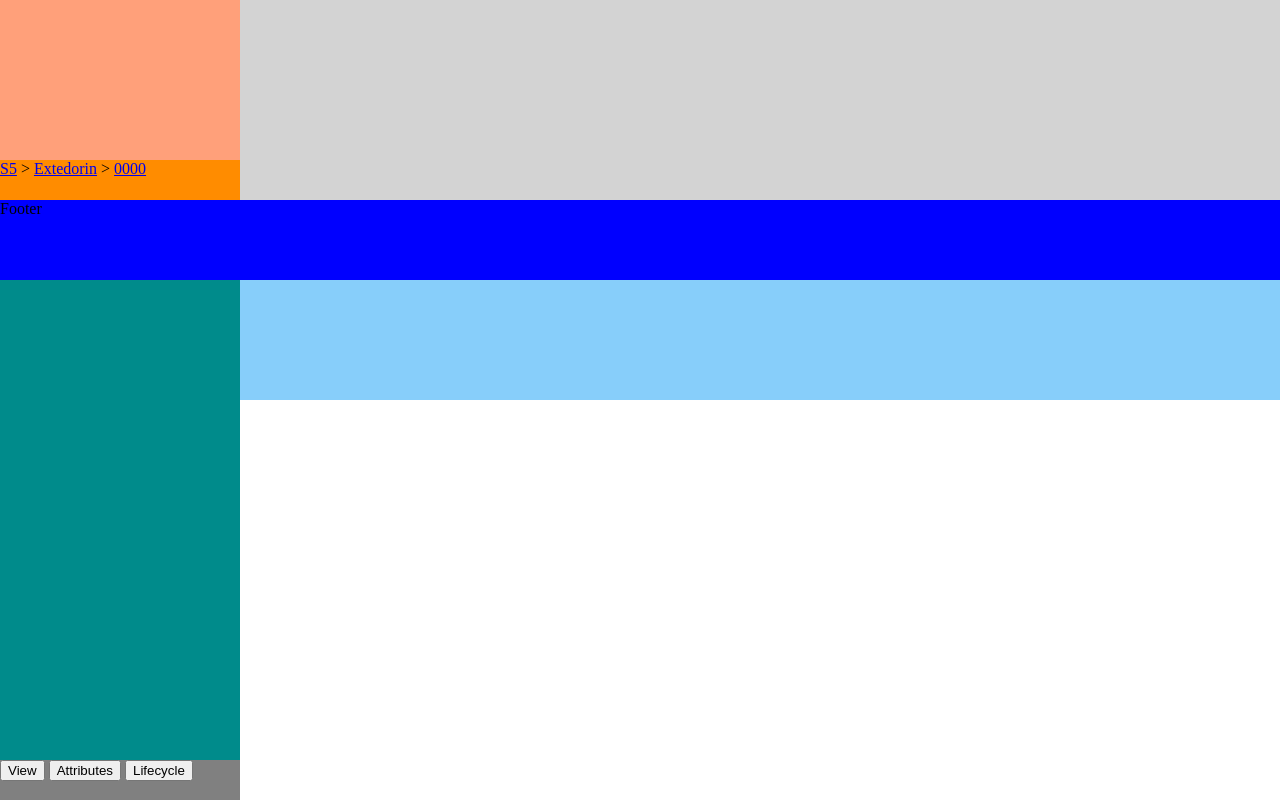
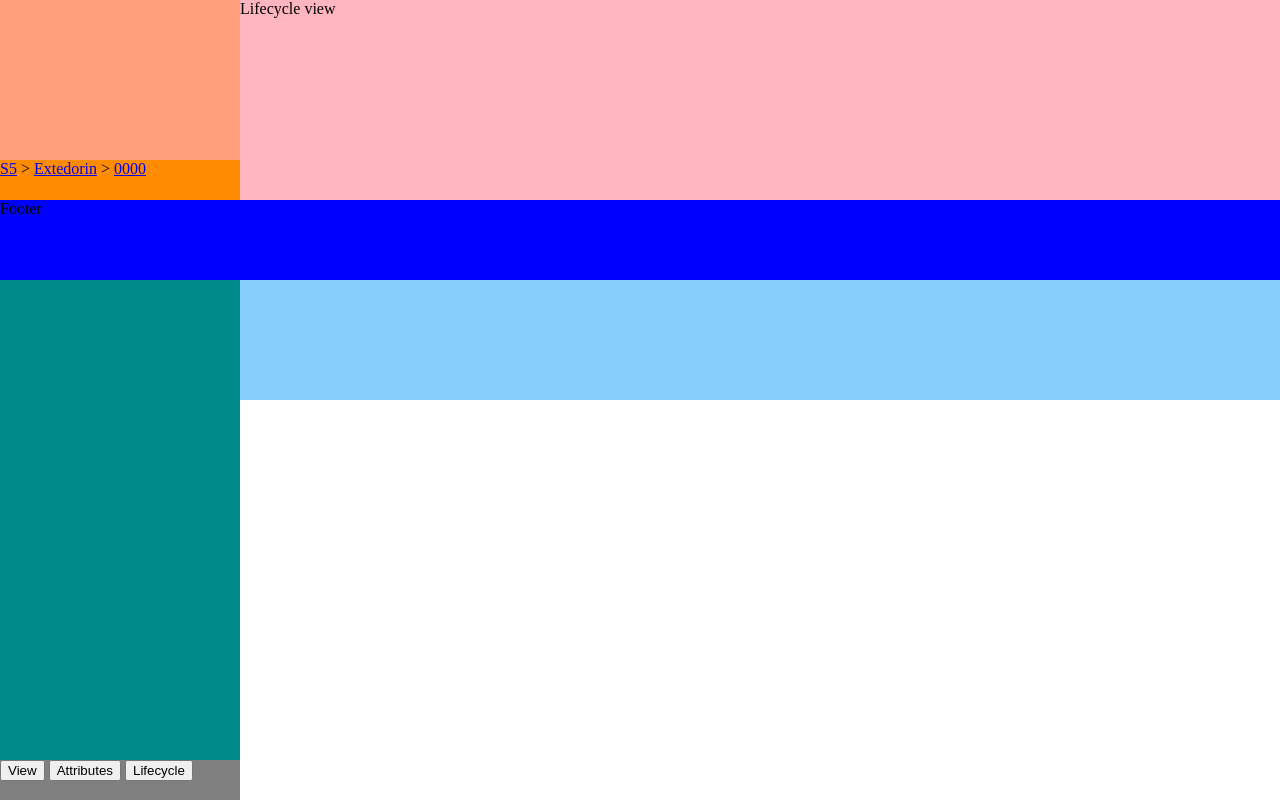
Before and after one commit to JaegerJens/eSubAnimation, a plain HTML site: page index.html in a window 1280 px wide. Both pictures are taken after a click on the button "Lifecycle". Shown: the part 520-1320 px from the top of the page. Before the commit the page ends 880 px from the top, so only its background shows below. After the commit the page ends 880 px from the top, so only its background shows below. Drawn offline with Linux system fonts and the light colour scheme.

Commit message:
add lifecycle view like attribute view

```diff
--- a/index.html
+++ b/index.html
@@ -39,7 +39,7 @@
             <div id="sequence-actionbar">
                 <button>View</button>
                 <button onclick="showAttributeView()">Attributes</button>
-                <button>Lifecycle</button>
+                <button onClick="showLifecycleView()">Lifecycle</button>
             </div>
         </div>
 
@@ -47,6 +47,7 @@
     </div>
     <div id="footer">Footer</div>
     <div id="attribute" class="hideAttributes">Attribute view</div>
+    <div id="lifecycle" class="hideAttributes">Lifecycle view</div>
 <script>
 const navElem = document.getElementById("navigation");
 const duration = "2s";
@@ -81,6 +82,24 @@ function showAttributeView() {
     }
 }
 
+const lifeElem = document.getElementById("lifecycle");
+var isLifeVisible = false;
+function showLifecycleView() {
+    if (isLifeVisible) {
+        console.log('hide lifecycle view');
+        lifeElem.style.animationName = "hideProp";
+        lifeElem.style.animationDuration = duration;
+        lifeElem.classList.add("hideAttributes");
+        isLifeVisible = false;
+    } else {
+        console.log('show lifecycle view');
+        lifeElem.style.animationName = "showProp";
+        lifeElem.style.animationDuration = duration;
+        lifeElem.classList.remove("hideAttributes");
+        isLifeVisible = true;
+    }
+}
+
 </script>
 </body>
 </html>
--- a/layout.css
+++ b/layout.css
@@ -40,6 +40,15 @@ body {
     bottom: 80px;
     height: 200px;
 }
+#lifecycle {
+    z-index: 4;
+    position: absolute;
+    background-color: lightpink;
+    right: 0;
+    left: 240px;
+    bottom: 80px;
+    height: 200px;
+}
 
 #footer {
     position: absolute;
```
